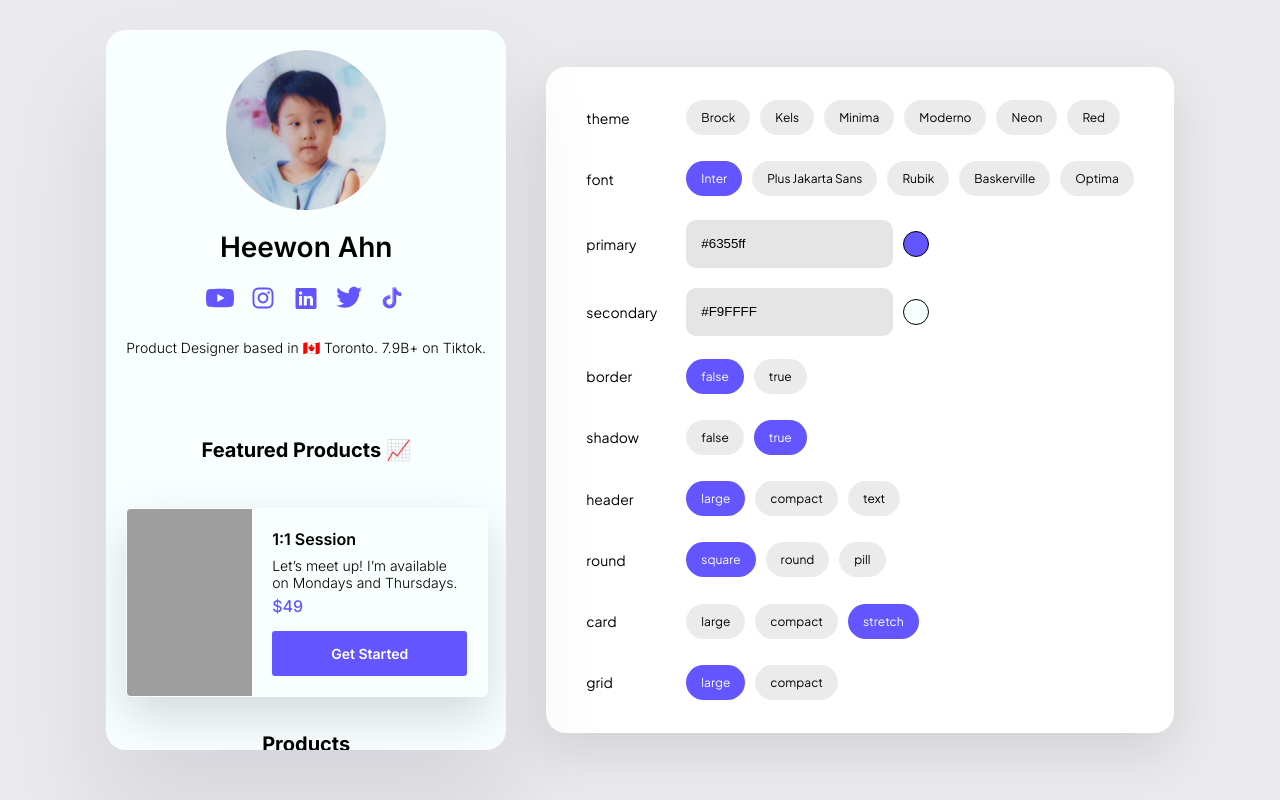
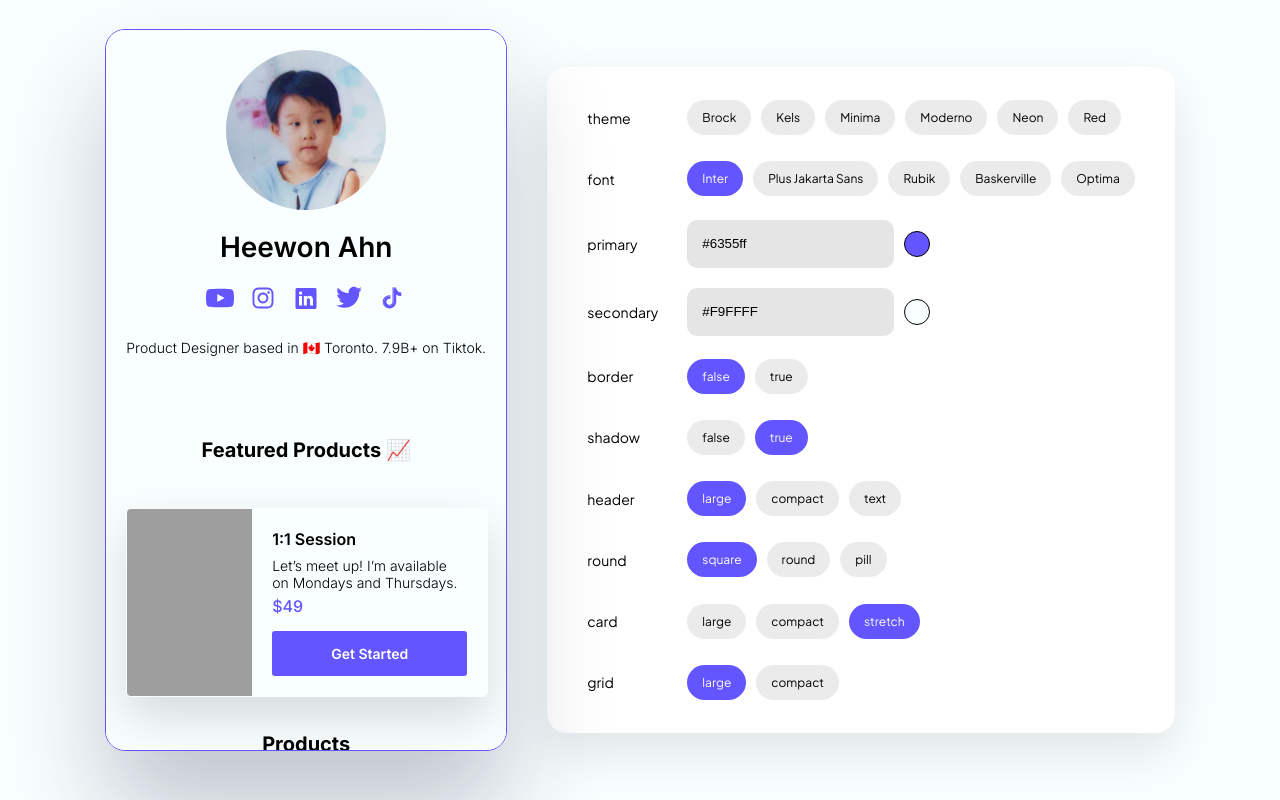
Before and after one commit to shelost/stan-concept, a plain HTML site: page designer/index.html in a window 1280 px wide. Drawn offline with nearby package versions, Linux system fonts and the light colour scheme; no server answers; grey boxes are pictures that could not be loaded.

Commit message:
background

```diff
--- a/designer/bright.scss
+++ b/designer/bright.scss
@@ -15,7 +15,8 @@
         color: hsl(0, 0%, var(--switch));
         font-family: var(--theme-font), sans-serif;
         padding-bottom: 50px;
-        box-shadow: 0px 60px 100px rgba(#1B1C3E, 0.1);
+        box-shadow: 0px 60px 100px rgba(#1B1C3E, 0.25);
+        border: 0.1px solid var(--theme-primary-color);
     }
 
 
@@ -31,8 +32,6 @@
 
         }
     }
-
-
 
 
     input, input:-webkit-autofill,
--- a/designer/designer.js
+++ b/designer/designer.js
@@ -281,6 +281,8 @@ let DesignerLoop = () => {
     Id('color-primary').style.background = primary
     Id('color-secondary').style.background = secondary
 
+    Id('main').style.background = secondary
+
 
     // Controls
 
```
Also changed, not shown: designer/bright.css, 1 other file.
